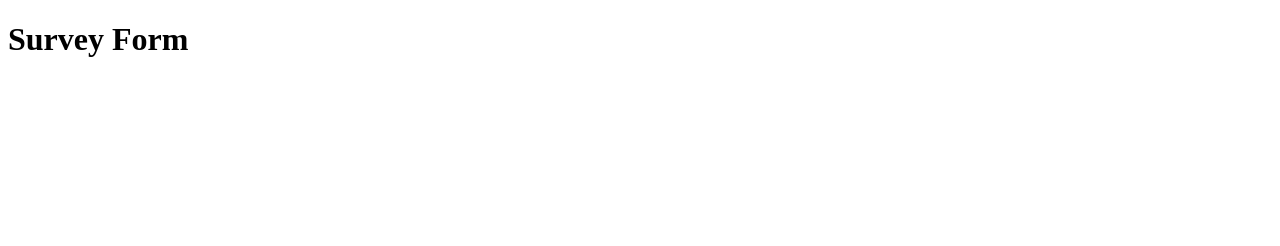
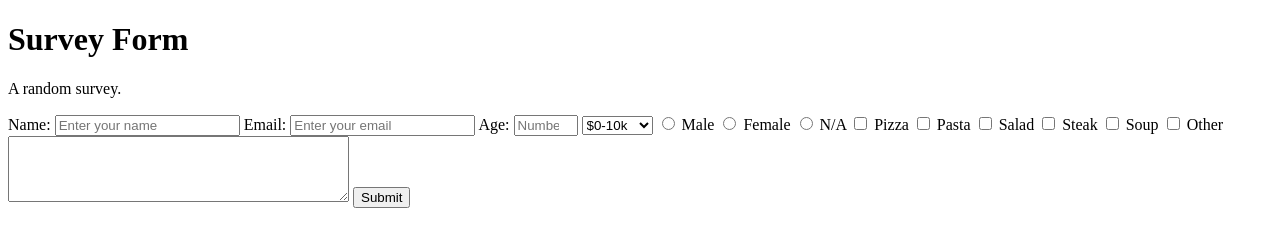
Before and after one commit to setoalan/survey-form-fcc, a plain HTML site: page index.html in a window 1280 px wide. Drawn offline with Linux system fonts and the light colour scheme.

Commit message:
Add form input elements

```diff
--- a/index.html
+++ b/index.html
@@ -14,6 +14,53 @@
 </head>
 <body>
   <h1 id="title">Survey Form</h1>
+  <p id="description">A random survey.</p>
+  <form id="survey-form">
+    <label id="name-label" for="name">
+      Name: <input id="name" type="text" placeholder="Enter your name" required>
+    </label>
+    <label id="email-label" for="email">
+      Email: <input id="email" type="email" placeholder="Enter your email" required>
+    </label>
+    <label id="number-label" for="number">
+      Age: <input id="number" type="number" min="1" max="100" placeholder="Number" required>
+    </label>
+    <select id="dropdown">
+      <option value="10k">$0-10k</option>
+      <option value="35k">$10-35k</option>
+      <option value="60k">$35-60k</option>
+      <option value="60k+">$60k+</option>
+    </select>
+    <label for="male">
+      <input id="male" type="radio" name="gender" value="male"> Male
+    </label>
+    <label for="female">
+      <input id="female" type="radio" name="gender" value="female"> Female
+    </label>
+    <label for="na">
+      <input id="na" type="radio" name="gender" value="na"> N/A
+    </label>
+    <label for="pizza">
+      <input id="pizza" type="checkbox" name="food" value="pizza"> Pizza
+    </label>
+    <label for="pasta">
+      <input id="pasta" type="checkbox" name="food" value="pasta"> Pasta
+    </label>
+    <label for="salad">
+      <input id="salad" type="checkbox" name="food" value="salad"> Salad
+    </label>
+    <label for="steak">
+      <input id="steak" type="checkbox" name="food" value="steak"> Steak
+    </label>
+    <label for="soup">
+      <input id="soup" type="checkbox" name="food" value="soup"> Soup
+    </label>
+    <label for="other">
+      <input id="other" type="checkbox" name="food" value="other"> Other
+    </label>
+    <textarea rows="4" cols="40"></textarea>
+    <button id="submit" type="submit">Submit</button>
+  </form>
   <script src="https://cdn.freecodecamp.org/testable-projects-fcc/v1/bundle.js"></script>
 </body>
 </html>
```
